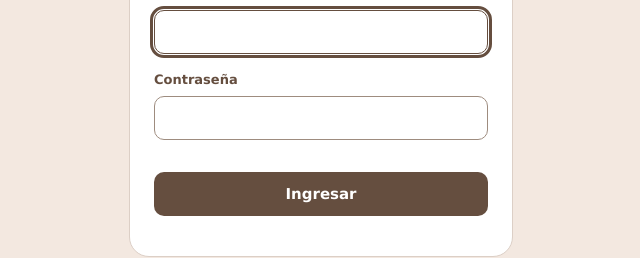
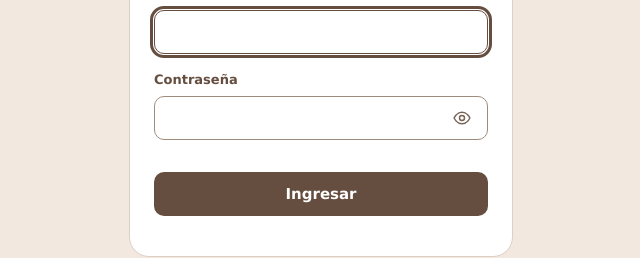
Before and after one commit to debugguts/marpe-pp, a React (Vite) app in the folder frontend/: page /login in a window 1280 px wide. Shown: the part 384-642 px from the top of the page, without its empty margins (319-959 px from the left). Built offline with nearby package versions, Linux system fonts and the light colour scheme; no server answers.

Commit message:
Login: ojito para mostrar u ocultar la contraseña

```diff
--- a/frontend/src/components/Icono.jsx
+++ b/frontend/src/components/Icono.jsx
@@ -25,6 +25,8 @@ const TRAZOS = {
   reportes: 'M4 20h16 M7 16v-5 M12 16V7 M17 16v-8',
   imprimir: 'M7 9V4h10v5 M6 18H4v-7a2 2 0 0 1 2-2h12a2 2 0 0 1 2 2v7h-2 M7 14h10v6H7z',
   descargar: 'M12 4v11 M7 10l5 5 5-5 M5 20h14',
+  ojo: 'M2.5 12S6 5 12 5s9.5 7 9.5 7-3.5 7-9.5 7-9.5-7-9.5-7z M12 15a3 3 0 1 0 0-6 3 3 0 0 0 0 6z',
+  'ojo-tachado': 'M3 3l18 18 M10.6 5.1A10 10 0 0 1 12 5c6 0 9.5 7 9.5 7a17 17 0 0 1-2.6 3.5 M6.6 6.6C3.9 8.3 2.5 12 2.5 12S6 19 12 19a9.6 9.6 0 0 0 5.4-1.6 M9.9 9.9a3 3 0 0 0 4.2 4.2',
   anular: 'M12 21a9 9 0 1 0 0-18 9 9 0 0 0 0 18z M5.6 5.6l12.8 12.8',
 }
 
--- a/frontend/src/pages/Login.jsx
+++ b/frontend/src/pages/Login.jsx
@@ -1,6 +1,7 @@
 import { useState } from 'react'
 import { Navigate, useLocation, useNavigate } from 'react-router-dom'
 import Logo from '../components/Logo'
+import Icono from '../components/Icono'
 import { Boton, Campo } from '../components/ui'
 import { useLogin, useSesion } from '../lib/sesion'
 
@@ -11,6 +12,7 @@ export default function Login() {
   const destino = useLocation().state?.desde || '/'
   const [datos, setDatos] = useState({ usuario: '', clave: '' })
   const [aviso, setAviso] = useState('')
+  const [verClave, setVerClave] = useState(false) // el «ojito»: muestra u oculta la contraseña
 
   if (usuario) return <Navigate to={destino} replace />
 
@@ -46,14 +48,25 @@ export default function Login() {
           spellCheck={false}
           autoFocus
         />
+        <div className="campo-clave">
           <Campo
             etiqueta="Contraseña"
             name="clave"
-          type="password"
+            type={verClave ? 'text' : 'password'}
             value={datos.clave}
             onChange={cambiar}
             autoComplete="current-password"
           />
+          <button
+            type="button"
+            className="campo-clave__ojo"
+            onClick={() => setVerClave(!verClave)}
+            aria-label={verClave ? 'Ocultar contraseña' : 'Mostrar contraseña'}
+            aria-pressed={verClave}
+          >
+            <Icono nombre={verClave ? 'ojo-tachado' : 'ojo'} />
+          </button>
+        </div>
         <p className="login__error" role="alert">{error}</p>
         <Boton type="submit" cargando={login.isPending} textoCargando="Ingresando…" className="login__boton">
           Ingresar
--- a/frontend/src/styles/login.css
+++ b/frontend/src/styles/login.css
@@ -23,6 +23,26 @@
 .login__error:empty { min-height: 0; }
 .login__boton { width: 100%; }
 
+/* Contraseña con el «ojito» para mostrarla u ocultarla */
+.campo-clave { position: relative; }
+.campo-clave .campo__control { padding-right: 3.25rem; }
+.campo-clave__ojo {
+  position: absolute;
+  right: 0.25rem;
+  bottom: 0;
+  display: grid;
+  place-items: center;
+  width: var(--alto-control);
+  height: var(--alto-control);
+  border: 0;
+  border-radius: var(--radio-control);
+  background: transparent;
+  color: var(--texto-suave);
+  cursor: pointer;
+}
+.campo-clave__ojo:hover { color: var(--marron); }
+.campo-clave__ojo:focus-visible { outline: 2px solid var(--marron); outline-offset: -4px; }
+
 .cargando { padding: var(--espacio-5); text-align: center; color: var(--texto-suave); }
 
 /* Botón de salir en la cabecera */
```
Lines whose indentation alone changed are shown as unchanged.
